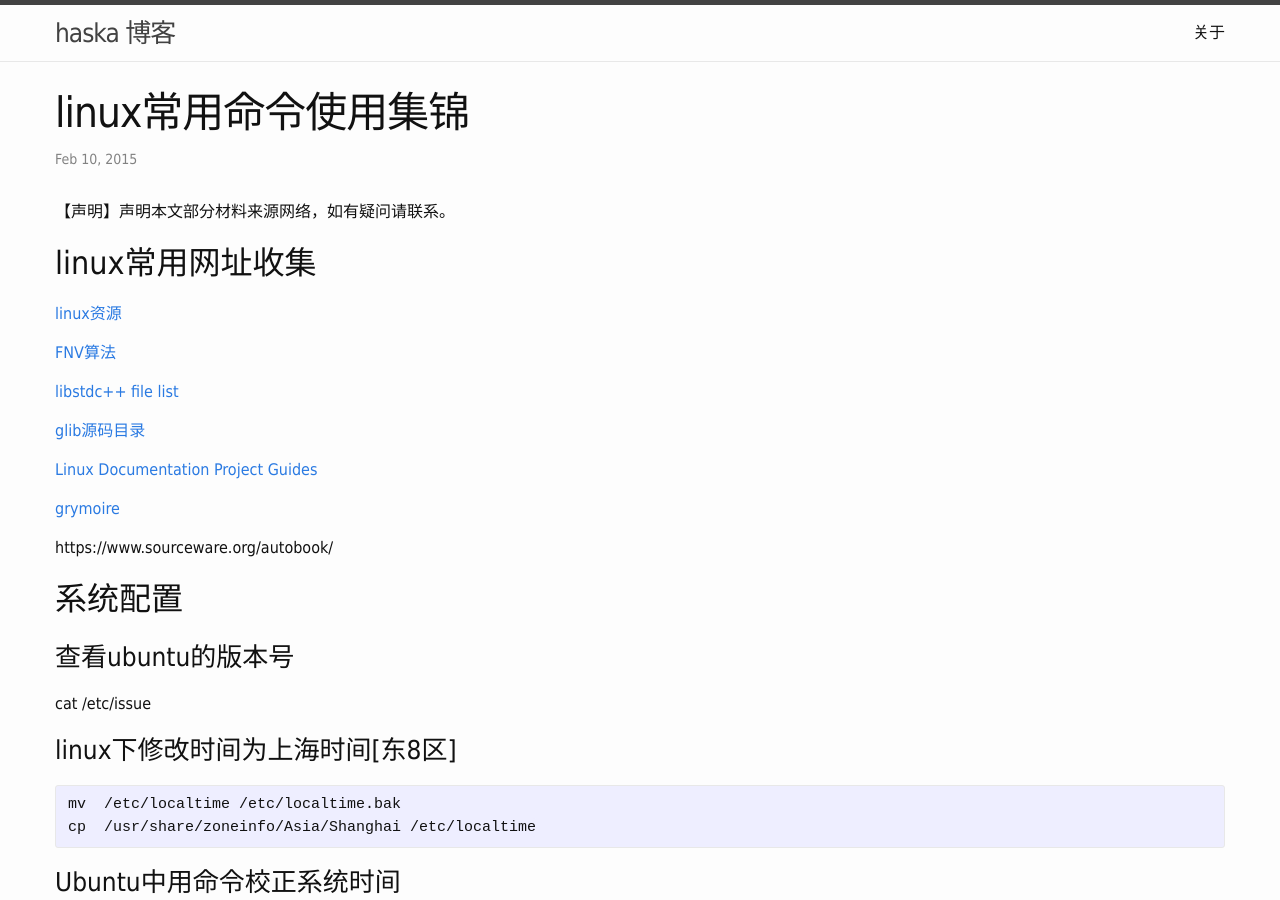
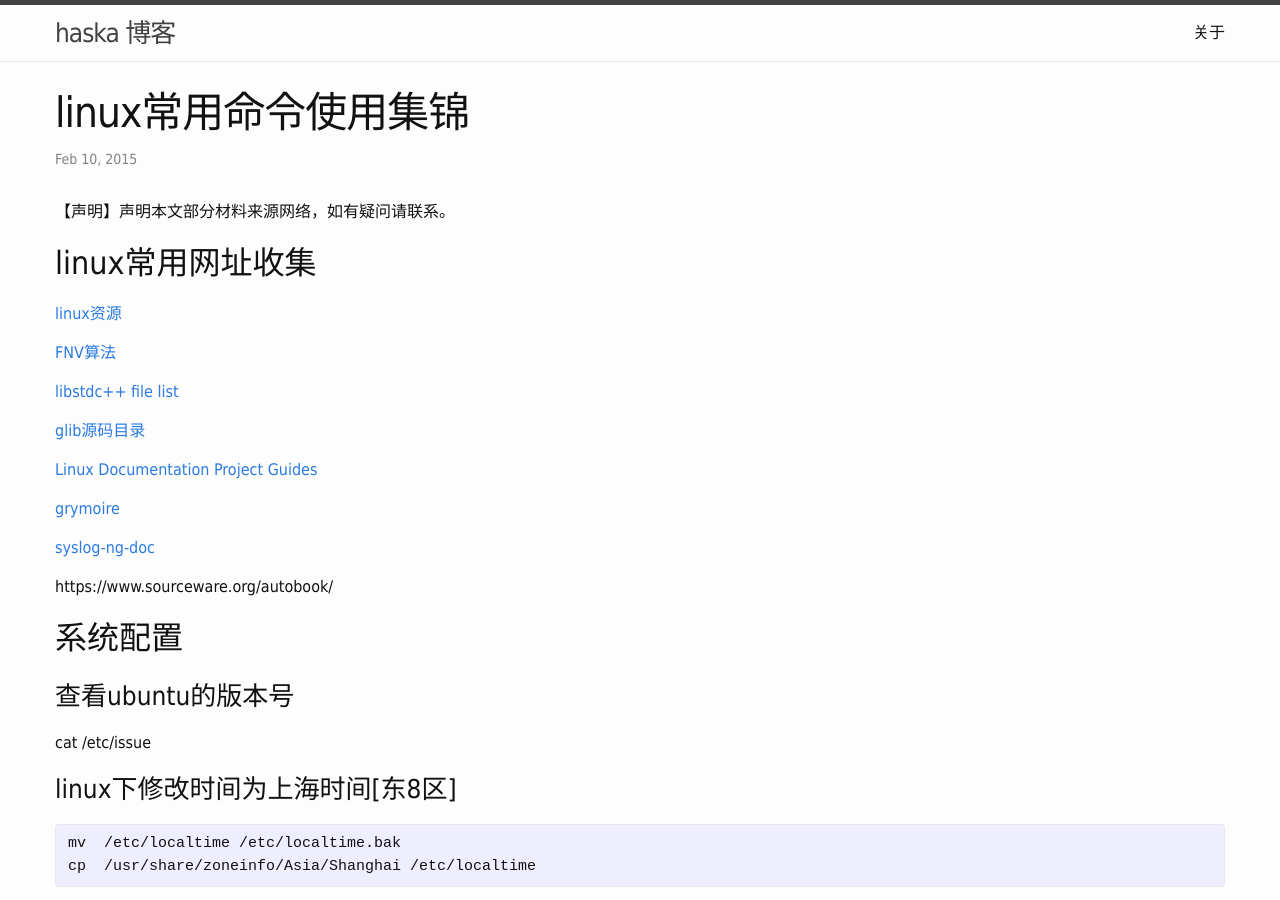
Before and after one commit to haska1025/haska1025.github.io, a Jekyll site: the page built from _posts/2015-02-10-linux常用命令使用集锦.markdown, in a window 1280 px wide and 900 px high. Built offline with Jekyll 4.4.1, drawn with Linux system fonts in a browser that asks for light colours.

Commit message:
Update 2015-02-10-linux常用命令使用集锦.markdown

```diff
--- a/_posts/2015-02-10-linux常用命令使用集锦.markdown
+++ b/_posts/2015-02-10-linux常用命令使用集锦.markdown
@@ -17,6 +17,8 @@ categories: linux
 [Linux Documentation Project Guides][tldp]
 
 [grymoire][grymoire]
+
+[syslog-ng-doc][syslog-ng-doc]
 
 https://www.sourceware.org/autobook/
 
```
